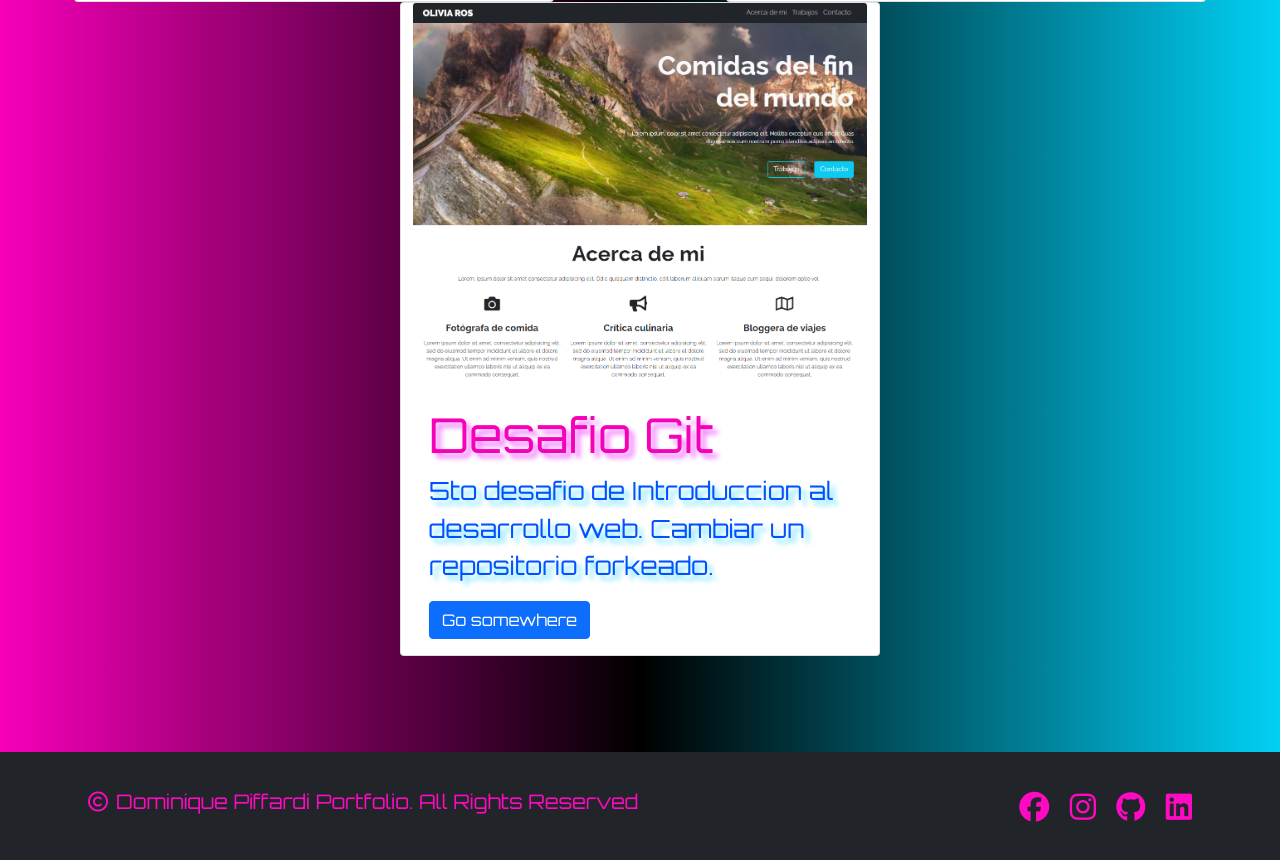
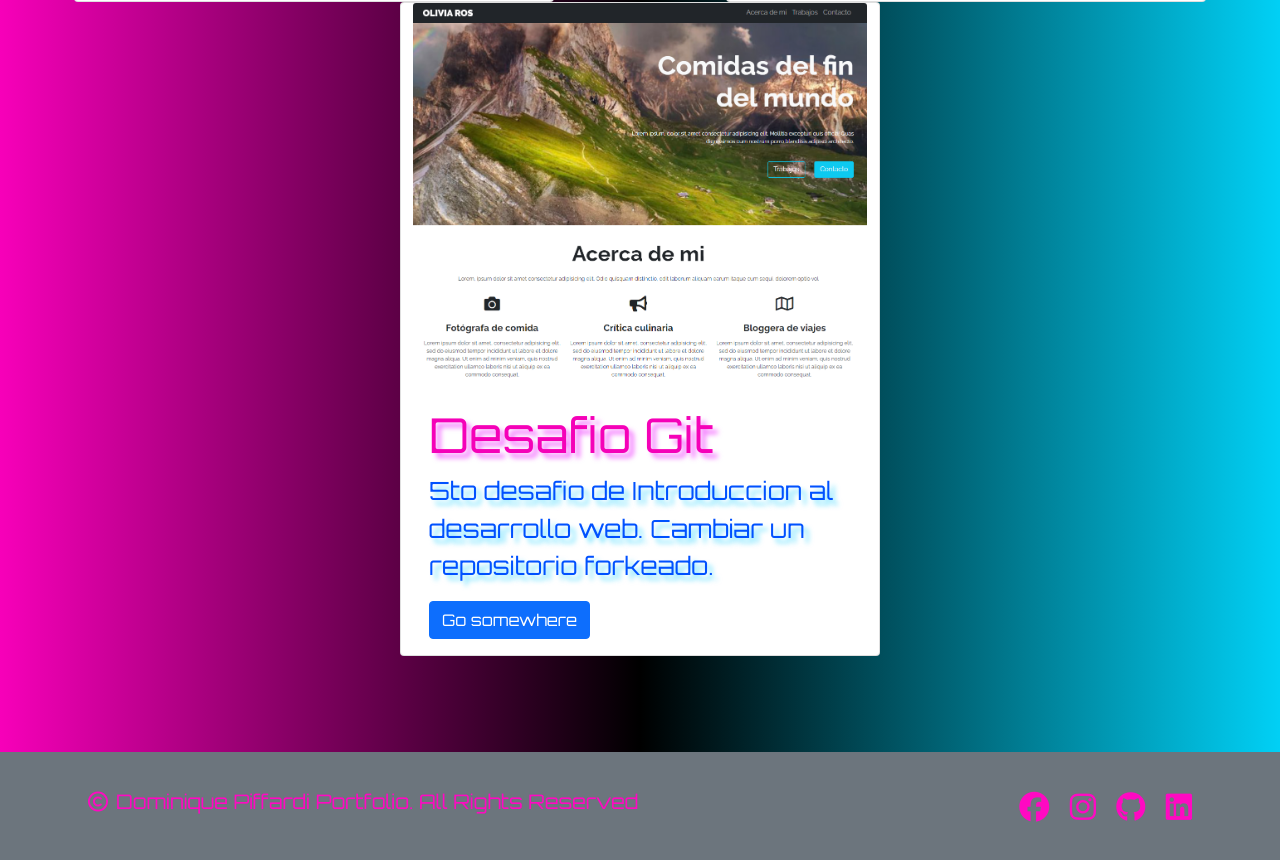
Before and after one commit to DomiskHub/DomiskHub.github.io, a plain HTML site: page index.html in a window 1280 px wide. Shown: the part 3399-4259 px from the top of the page. Drawn offline with nearby package versions, Linux system fonts and the light colour scheme.

Commit message:
cambio color footer

```diff
--- a/index.html
+++ b/index.html
@@ -138,7 +138,7 @@
         </div>
       </div>
     </div>
-    <footer class="footer bg-dark">
+    <footer class="footer bg-secondary">
       <p><i class="fa-regular fa-copyright m-2"></i>Dominique Piffardi Portfolio. All Rights Reserved</p>
       <div class="icons">
         <a href="https://web.facebook.com/domipiffardih/" target="_blank"><i class="fa-brands fa-facebook m-2"></i></a>
```
